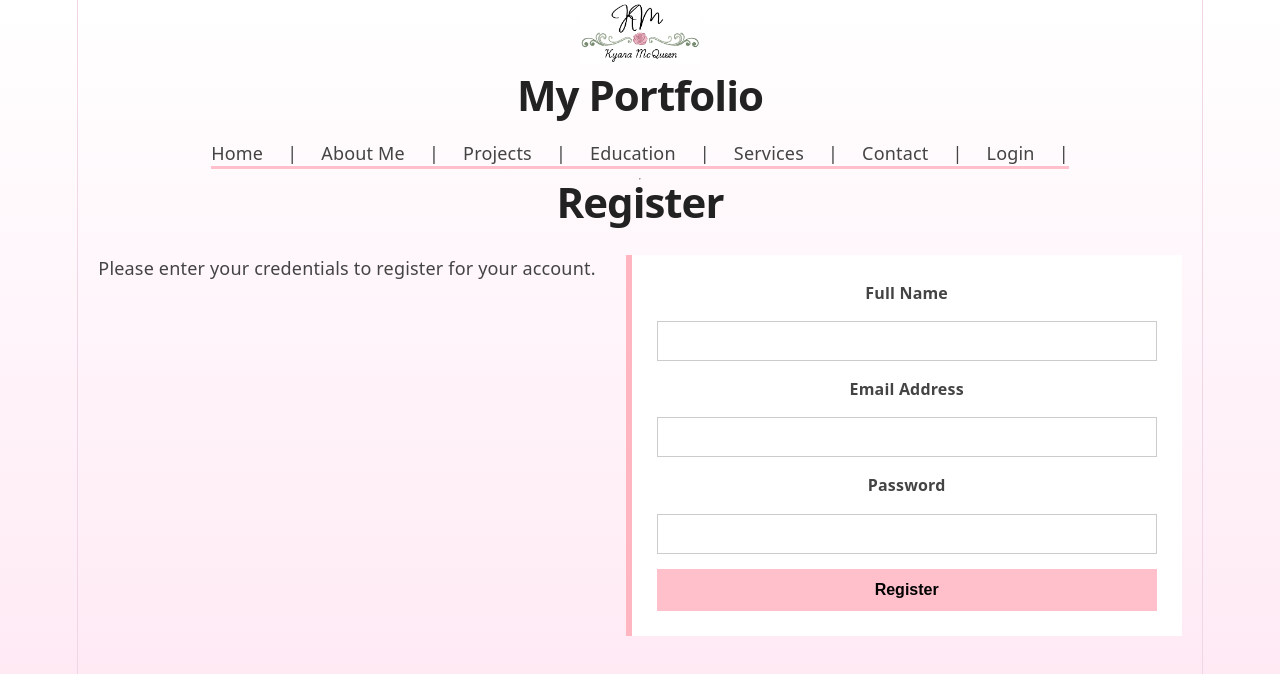
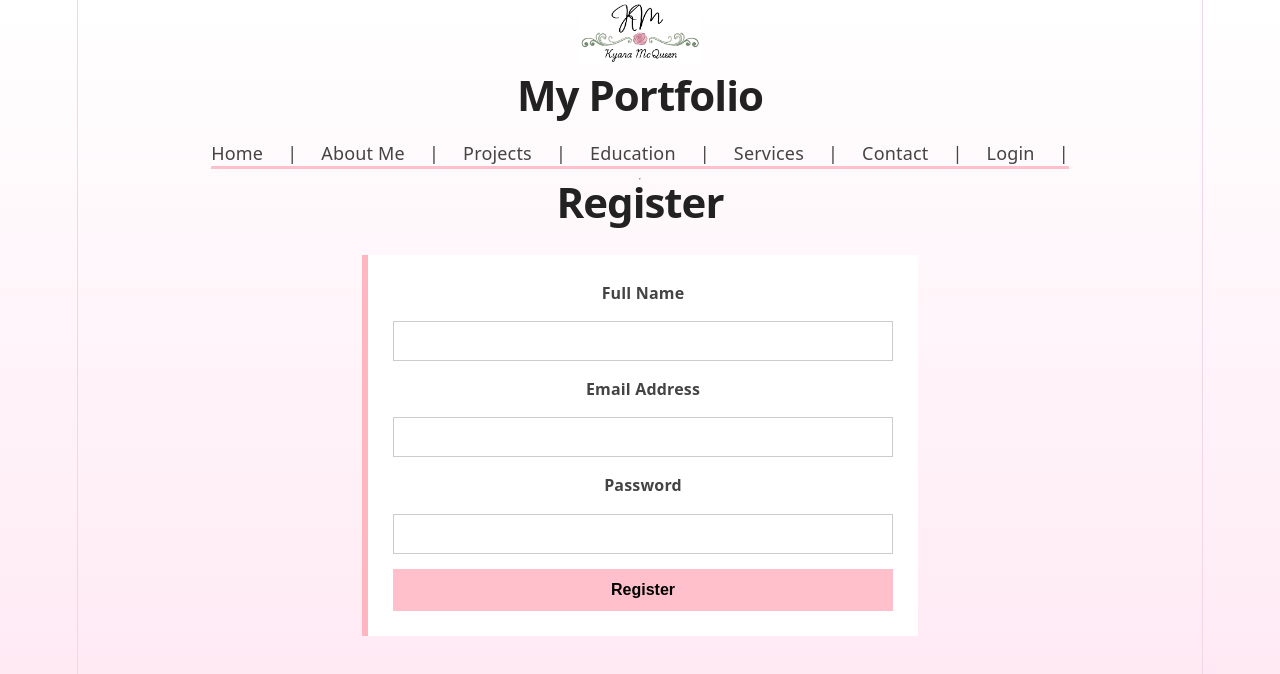
Before and after one commit to KyaraBelle/portfolio, a React (Vite) app: page /register in a window 1280 px wide. Shown: the top 674 px of the page. Built offline with nearby package versions, Linux system fonts and the light colour scheme.

Commit message:
add return to else so that if the user already exists the token stays it doesn't become undefinned

```diff
--- a/src/Components/register.jsx
+++ b/src/Components/register.jsx
@@ -35,6 +35,7 @@ const Register = () => {
                     console.log("Token saved");
                 } else {
                     console.error('Error:', data.message);
+                    return;
                 }
 
         } catch (error) {
@@ -50,9 +51,7 @@ const Register = () => {
 
         {/*Hero section */}
             <div className="registerHero">
-                <p>
-                    Please enter your credentials to register for your account.
-                </p>
+
 
                  {/*Form */}
                 <form className="registerForm" action="/" onSubmit={handleSubmit}>
```
